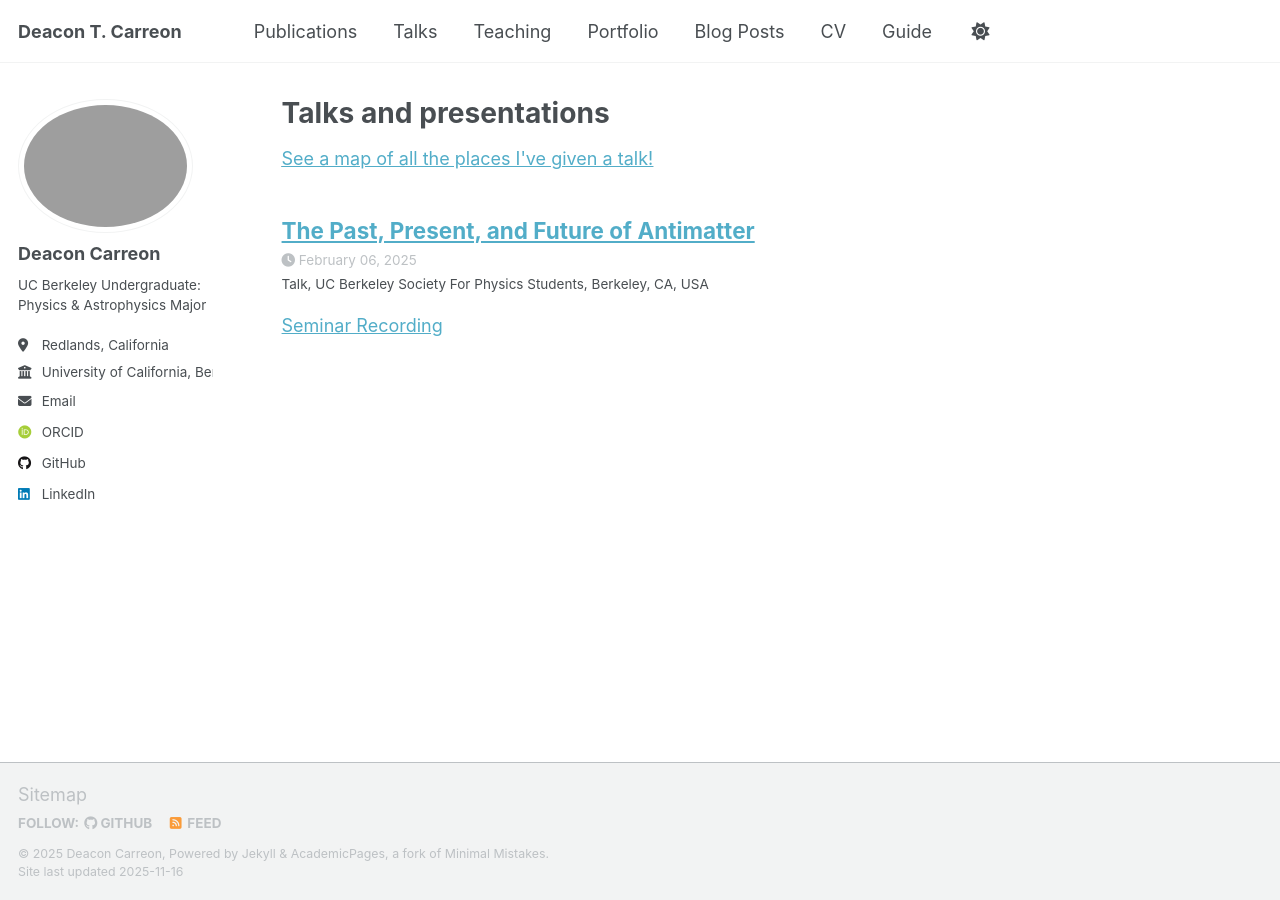
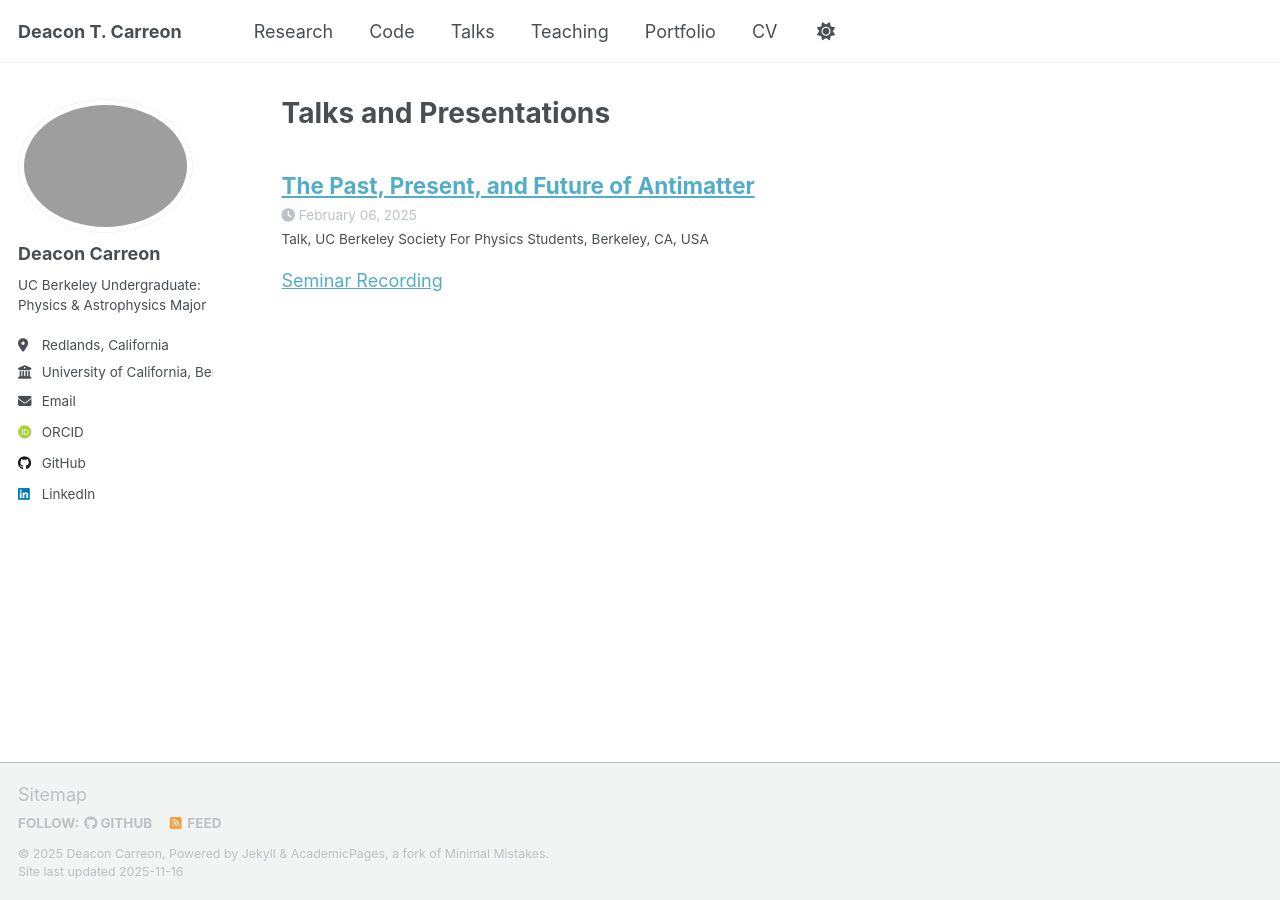
Before and after one commit to DeaconTCarreon/deacontcarreon.github.io, a Jekyll site: the page built from _pages/talks.html, in a window 1280 px wide. Built offline with Jekyll 4.4.1, drawn with Linux system fonts in a browser that asks for light colours; some web fonts are replaced; a script that is not in the unit is left out.

Commit message:
Removed Guide, Blog Posts

```diff
--- a/_pages/talks.html
+++ b/_pages/talks.html
@@ -1,13 +1,13 @@
 ---
 layout: archive
-title: "Talks and presentations"
+title: "Talks and Presentations"
 permalink: /talks/
 author_profile: true
 ---
 
 {% if site.talkmap_link == true %}
 
-<p style="text-decoration:underline;"><a href="/talkmap.html">See a map of all the places I've given a talk!</a></p>
+<!-- <p style="text-decoration:underline;"><a href="/talkmap.html">See a map of all the places I've given a talk!</a></p> -->
 
 {% endif %}
 
```
Also changed, not shown: _data/navigation.yml (+13 -6 lines).
